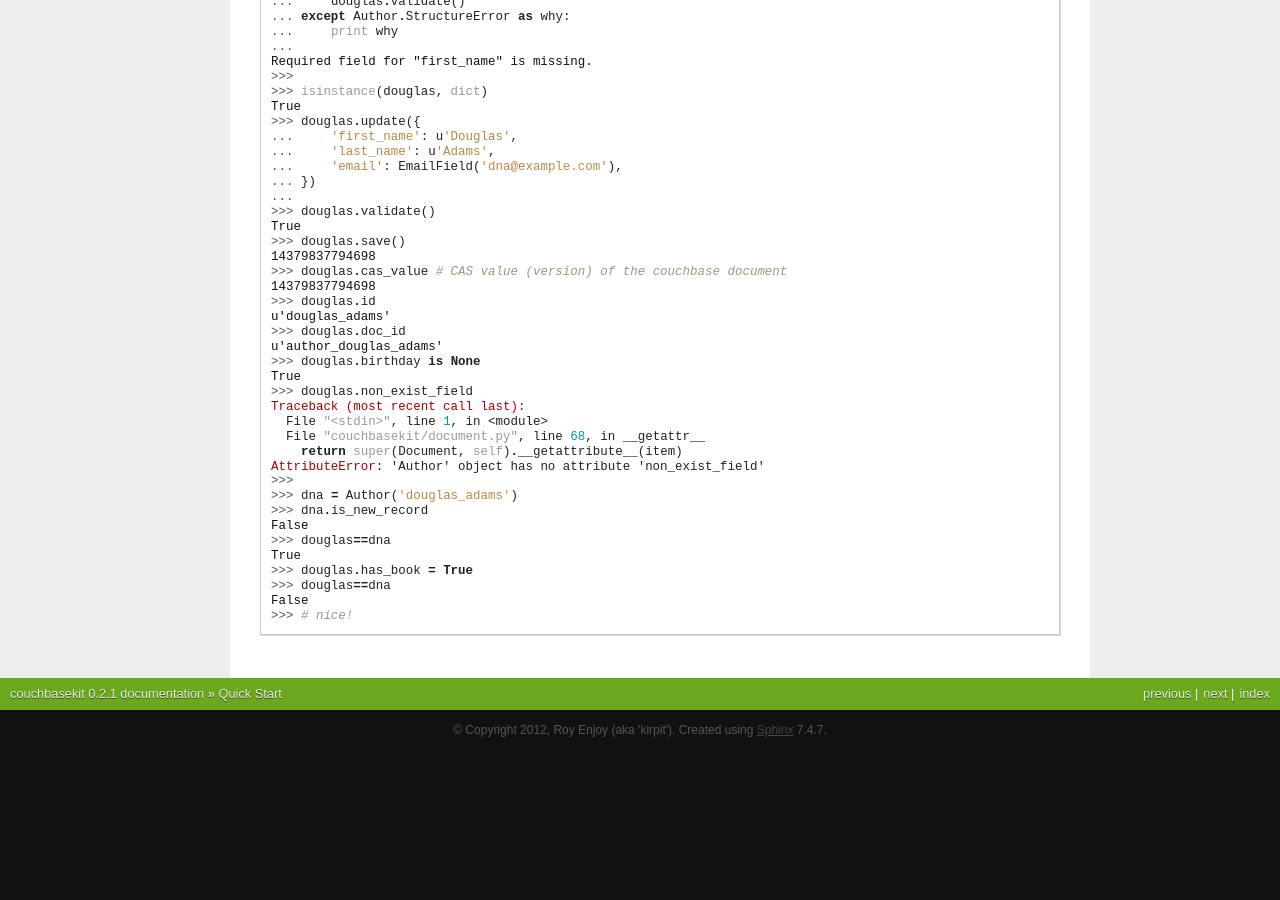
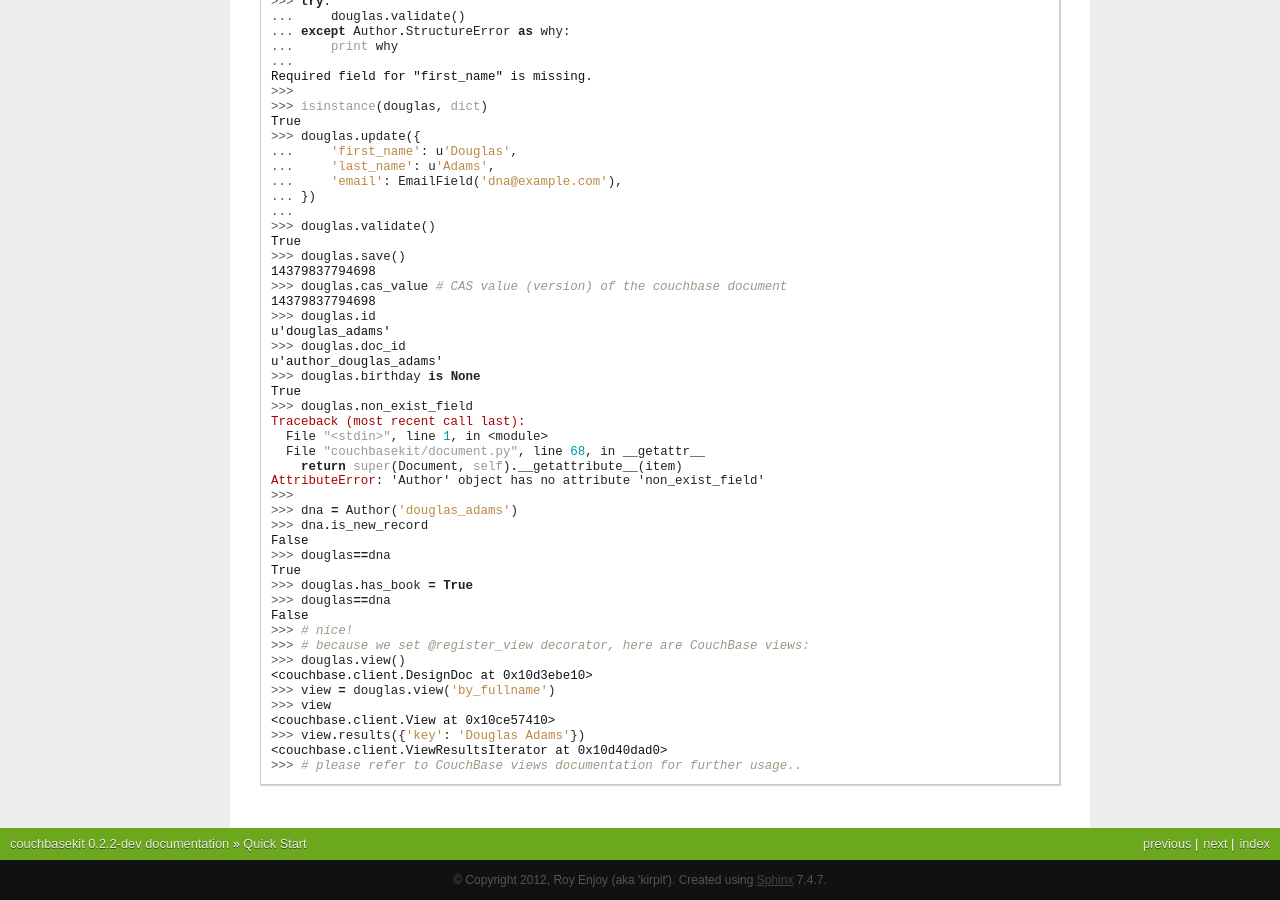
Before and after one commit to kirpit/couchbasekit, a Sphinx documentation site: the page built from docs/source/quick-start.rst, in a window 1280 px wide and 900 px high, scrolled down 1230 px. Built offline with Sphinx 7.4.7, drawn with Linux system fonts in a browser that asks for light colours; before the commit the page ends 1980 px from its top, so only the background shows below that; some of the changed text lies outside the part shown.

```diff
--- a/couchbasekit/__init__.py
+++ b/couchbasekit/__init__.py
@@ -13,7 +13,7 @@ from couchbasekit.connection import Connection
 from couchbasekit.document import Document
 from couchbasekit.viewsync import register_view
 
-__version__ = '0.2.1'
+__version__ = '0.2.2-dev'
 
 __all__ = (
     Connection,
--- a/docs/source/quick-start.rst
+++ b/docs/source/quick-start.rst
@@ -16,7 +16,7 @@ Then define your model document.
 **author.py**::
 
     import datetime
-    from couchbasekit import Document
+    from couchbasekit import Document, register_view
     from couchbasekit.fields import EmailField, ChoiceField
     from example.samples.publisher import Publisher
     from example.samples.book import Book
@@ -28,6 +28,7 @@ Then define your model document.
         }
 
 
+    @register_view('dev_authors')
     class Author(Document):
         __bucket_name__ = 'couchbasekit_samples'
         __key_field__ = 'slug' # optional
@@ -118,3 +119,12 @@ True
 >>> douglas==dna
 False
 >>> # nice!
+>>> # because we set @register_view decorator, here are CouchBase views:
+>>> douglas.view()
+<couchbase.client.DesignDoc at 0x10d3ebe10>
+>>> view = douglas.view('by_fullname')
+>>> view
+<couchbase.client.View at 0x10ce57410>
+>>> view.results({'key': 'Douglas Adams'})
+<couchbase.client.ViewResultsIterator at 0x10d40dad0>
+>>> # please refer to CouchBase views documentation for further usage..
--- a/setup.py
+++ b/setup.py
@@ -4,7 +4,7 @@ from distutils.core import setup
 
 setup(
     name = 'couchbasekit',
-    version = '0.2.1',
+    version = '0.2.2-dev',
     author = 'Roy Enjoy',
     author_email = 'kirpit@gmail.com',
     packages = ['couchbasekit'],
```
Also changed, not shown: other parts of docs/source/quick-start.rst (+1 -1 lines), CHANGELOG.rst (+9 -6 lines), README.rst (+12 -2 lines), 3 other files.
